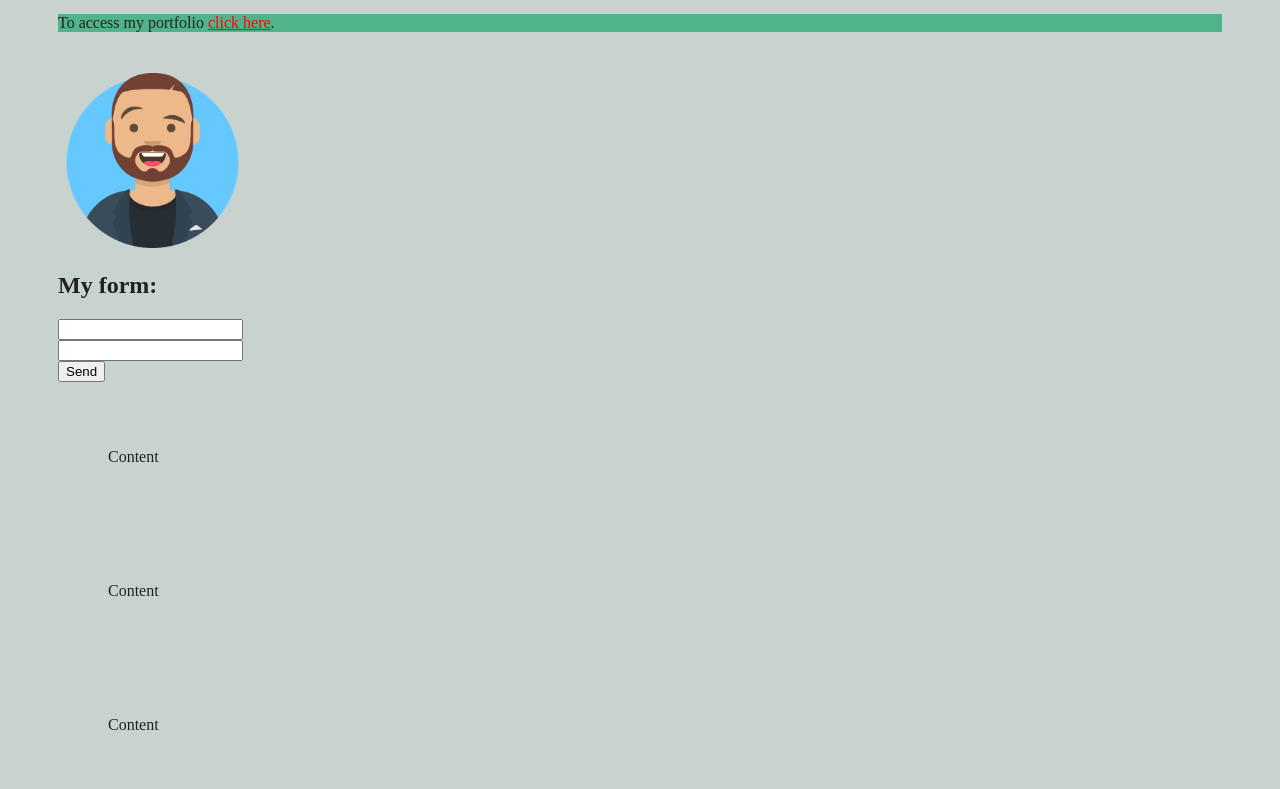
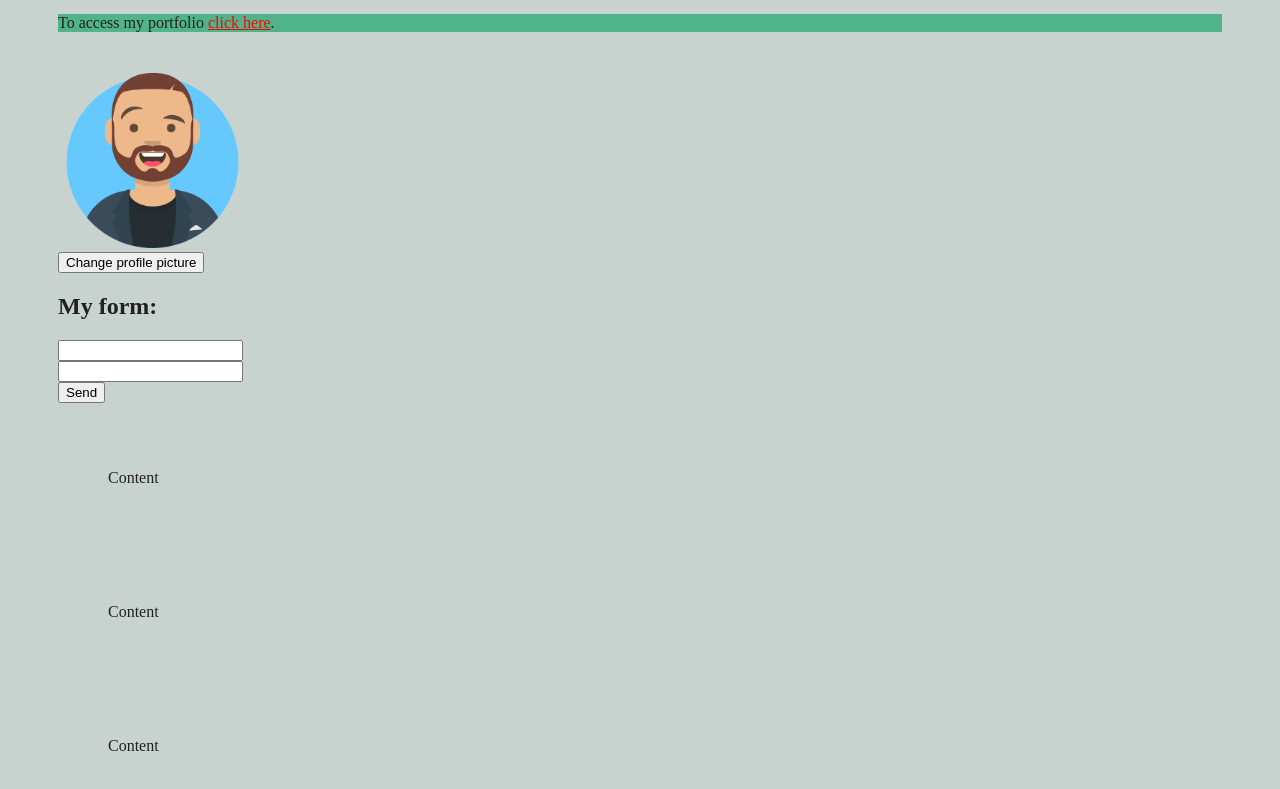
Before and after one commit to joaoflaviosantos/vue3-study, a Vue app in the folder vue3-vite/: page / in a window 1280 px wide. Shown: the part 817-1606 px from the top of the page. Built offline with nearby package versions, Linux system fonts and the light colour scheme.

Commit message:
feat: Implementing $emit from PictureChange (child) to PictureComponent (father)

```diff
--- /dev/null
+++ b/vue3-vite/src/components/PictureChange.vue
@@ -0,0 +1,12 @@
+<template>
+  <div>
+    <button @click="$emit('changePicture')">Change profile picture</button>
+  </div>
+</template>
+
+<script>
+export default {
+  name: "PictureChange",
+  emits: ["changePicture"],
+};
+</script>
--- a/vue3-vite/src/components/PictureComponent.vue
+++ b/vue3-vite/src/components/PictureComponent.vue
@@ -1,17 +1,31 @@
 <template>
   <div>
-    <img :src="avatar" :alt="description" height="200"/>
+    <img :src="avatar" :alt="description" height="200" />
+    <PictureChange @change-picture="changePicture" />
   </div>
 </template>
 
 <script>
+import PictureChange from "./PictureChange.vue";
 export default {
   name: "PictureComponent",
   data() {
     return {
+      avatar_standard: "/img/my_avatar.png",
       avatar: "/img/my_avatar.png",
+      avatar_2: "/img/my_avatar_2.png",
       description: "John",
     };
   },
+  methods: {
+    changePicture() {
+      if (this.avatar == this.avatar_standard) {
+        this.avatar = this.avatar_2;
+      } else {
+        this.avatar = this.avatar_standard;
+      }
+    },
+  },
+  components: { PictureChange },
 };
 </script>
```
Also changed, not shown: vue3-vite/public/img/my_avatar_2.png (added).
